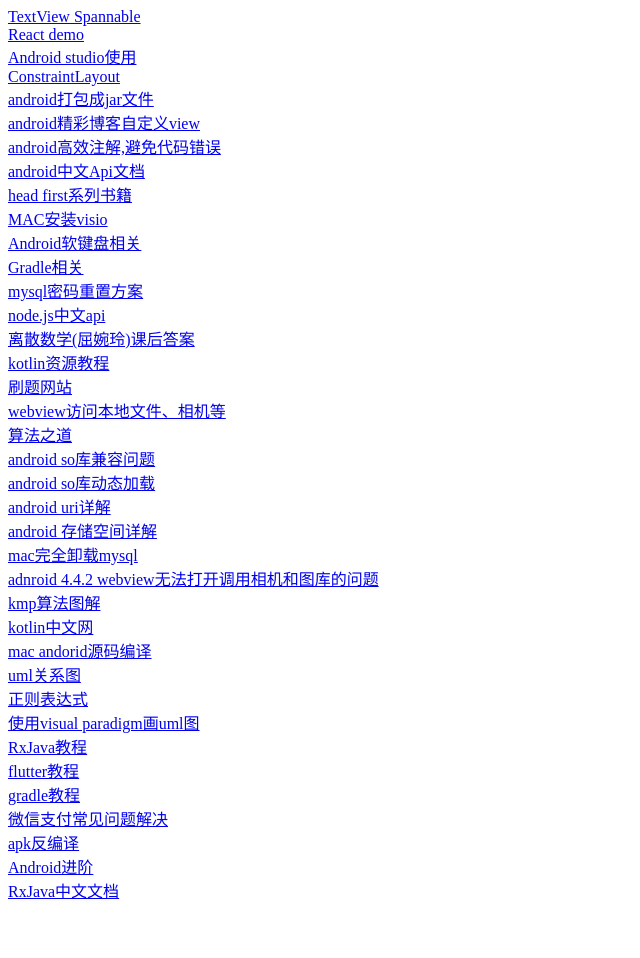
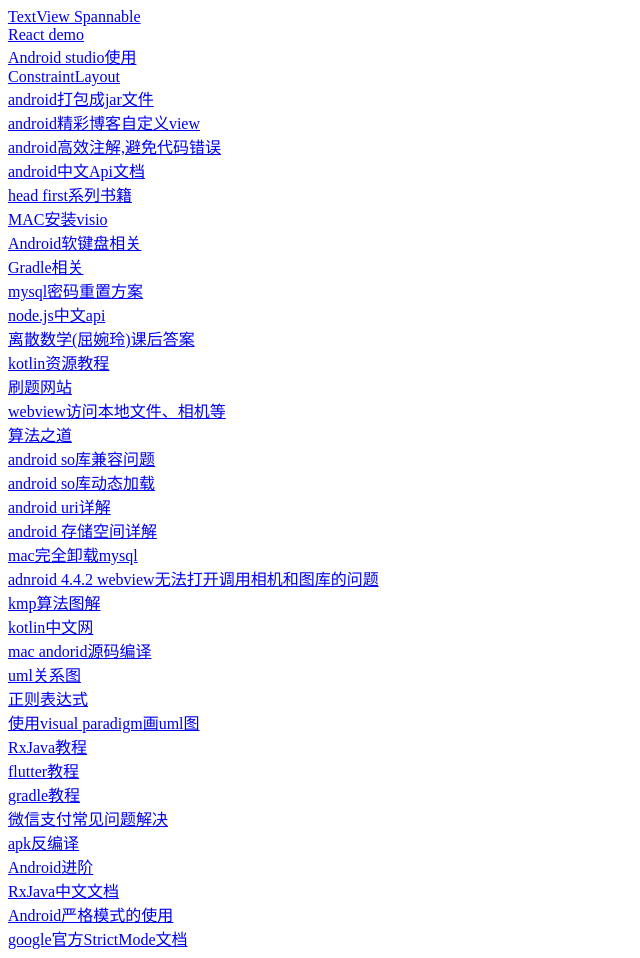
Before and after one commit to LloydFinch/nodejs_code, a website: page study2/study.html in a window 1280 px wide. Shown: the whole page, without its empty margins (0-640 px from the left). Before the commit the page ends 910 px from the top, so only its background shows below. Drawn offline with Linux system fonts and the light colour scheme.

Commit message:
add a StrictMode link

```diff
--- a/study2/study.html
+++ b/study2/study.html
@@ -59,5 +59,9 @@
 
 	<a href="https://mcxiaoke.gitbooks.io/rxdocs/content/Subject.html">RxJava中文文档</a></br>
 
+	<a href="https://www.jianshu.com/p/b80c58677892?utm_campaign=maleskine&utm_content=note&utm_medium=seo_notes&utm_source=recommendation">Android严格模式的使用</a></br>
+
+	<a href="https://developer.android.com/reference/android/os/StrictMode.VmPolicy.Builder">google官方StrictMode文档</a></br>
+
 </body>
 </html>
```
